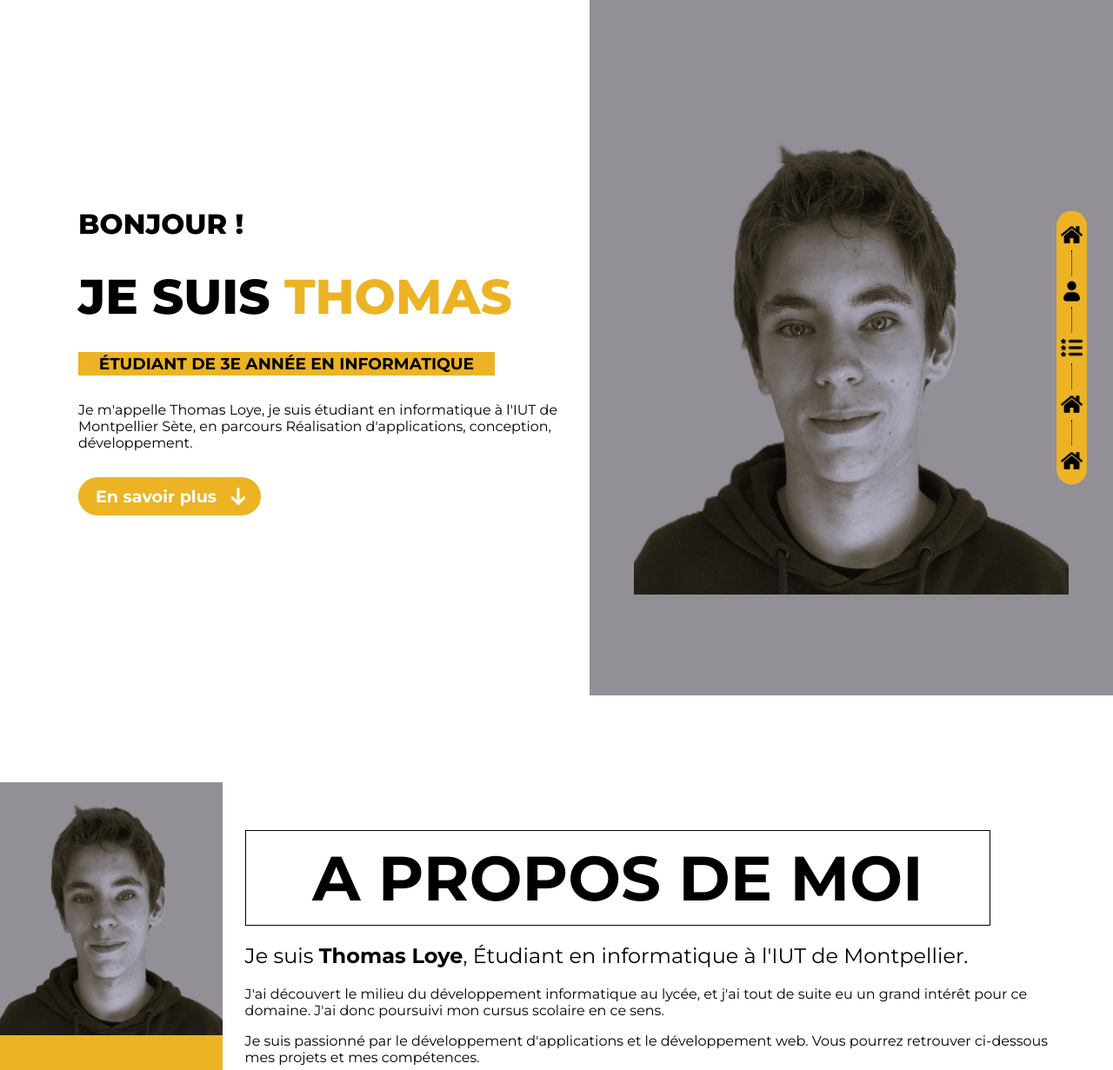
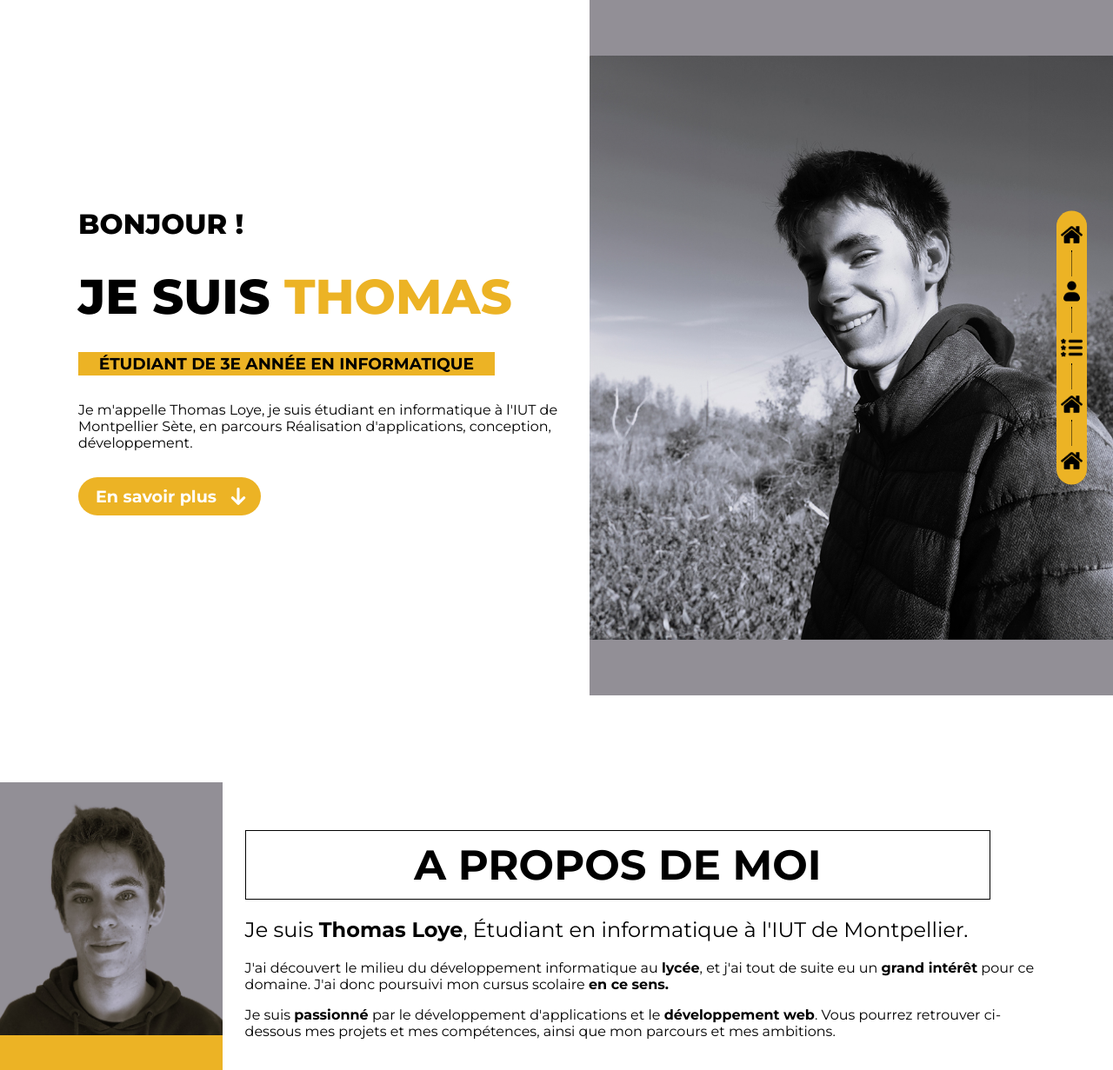
Before and after one commit to th0mate/newPortfolio, a plain HTML site: page index.html in a window 1280 px wide. Shown: the top 1231 px of the page at 87% size. Drawn offline with Linux system fonts and the light colour scheme.

Commit message:
rebase : modifs photo

```diff
--- a/Ressources/css/styleVueAccueil.css
+++ b/Ressources/css/styleVueAccueil.css
@@ -101,7 +101,7 @@ body {
 }
 
 .rightGoal > img {
-    max-width: 500px;
+    max-width: 100%;
 }
 
 .leftGoal > h1 {
@@ -254,7 +254,7 @@ body {
     margin-top: 5px;
     width: 90%;
     text-align: center;
-    font-size: 3em;
+    font-size: 2em;
     border: 1px solid black;
     padding: 10px;
 }
--- a/src/views/vueAccueil.html
+++ b/src/views/vueAccueil.html
@@ -22,7 +22,7 @@
     </div>
 
     <div class="rightGoal">
-        <img src="../Ressources/img/imagePrincipaleNB.jpg" alt="">
+        <img src="../Ressources/img/grosseTete.jpg" alt="">
     </div>
 
 
@@ -61,8 +61,8 @@
             </div>
 
             <h1 class="light">Je suis <strong>Thomas Loye</strong>, Étudiant en informatique à l'IUT de Montpellier.</h1>
-            <p>J'ai découvert le milieu du développement informatique au lycée, et j'ai tout de suite eu un grand intérêt pour ce domaine. J'ai donc poursuivi mon cursus scolaire en ce sens.</p>
-            <p>Je suis passionné par le développement d'applications et le développement web. Vous pourrez retrouver ci-dessous mes projets et mes compétences.</p>
+            <p>J'ai découvert le milieu du développement informatique au <strong>lycée</strong>, et j'ai tout de suite eu un <strong>grand intérêt</strong> pour ce domaine. J'ai donc poursuivi mon cursus scolaire <strong>en ce sens.</strong></p>
+            <p>Je suis <strong>passionné</strong> par le développement d'applications et le <strong>développement web</strong>. Vous pourrez retrouver ci-dessous mes projets et mes compétences, ainsi que mon parcours et mes ambitions.</p>
 
             <div class="infosPropos">
 
```
Also changed, not shown: Ressources/img/grosseTete.JPG (added).
